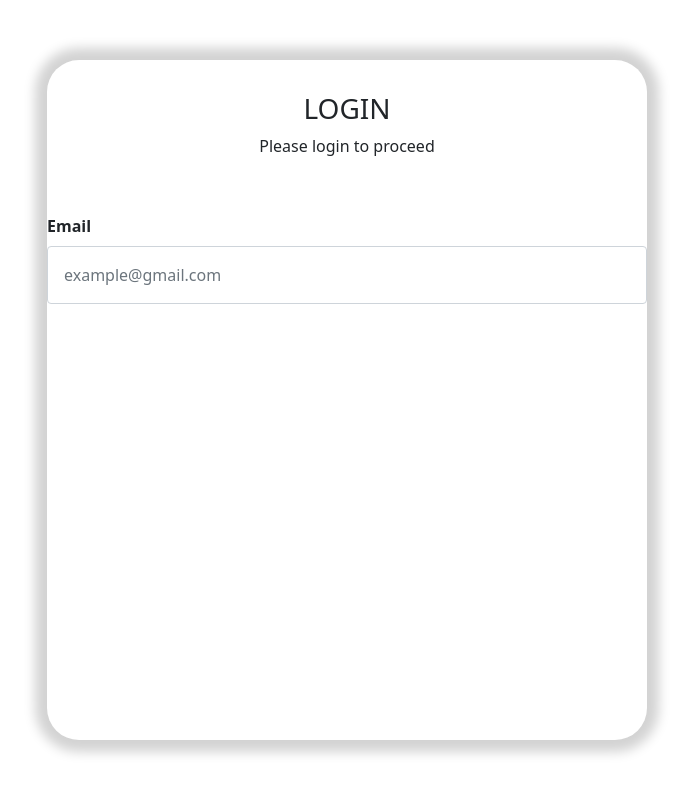
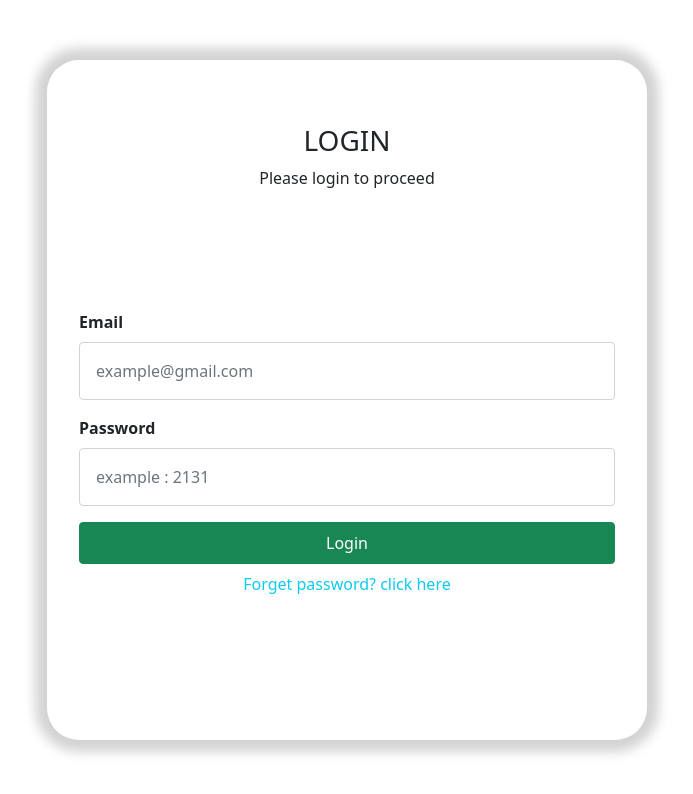
Before and after one commit to Zahin52/react-app-basic-temp, a React (Create React App) app: page / in a window 1280 px wide. Shown: the top 794 px of the page, without its empty margins (293-986 px from the left). Built offline with nearby package versions, Linux system fonts and the light colour scheme.

Commit message:
login page added

```diff
--- a/src/Components/Login/Login.css
+++ b/src/Components/Login/Login.css
@@ -10,11 +10,21 @@
 	background-color: white;
 	border-radius: 2rem;
 	box-shadow: 0px 0px 12px 12px #d3d3d3;
+	padding: 2rem;
+	display: flex;
+	flex-direction: column;
 }
 .login .login-form .login-form-head {
 	display: flex;
 	flex-direction: column;
 	align-items: center;
 	justify-content: center;
-	padding: 2rem;
+	padding-top: 2rem;
 }
+.login .login-form .login-form-body {
+	flex-grow: 1;
+	display: flex;
+	flex-direction: column;
+	/* align-items: center; */
+	justify-content: center;
+}
--- a/src/Components/Login/Login.js
+++ b/src/Components/Login/Login.js
@@ -7,8 +7,11 @@ export default function Login() {
 	const onBlur = (e) => {
 		const name = e.target.name;
 		const value = e.target.value;
+		console.log(name, value);
 		setLoginCred((prev) => {
-			return (prev.name = value);
+			const newData = { ...prev };
+			newData[name.toLowerCase()] = value;
+			return newData;
 		});
 	};
 	return (
@@ -18,12 +21,29 @@ export default function Login() {
 					<h3>LOGIN</h3>
 					<p>Please login to proceed</p>
 				</div>
-				<div>
+				<div className='login-form-body'>
 					<NormalInputs
+						type='text'
 						label={"Email"}
 						placeholder='example@gmail.com'
 						onBlur={onBlur}
 					/>
+					<NormalInputs
+						type='password'
+						label={"Password"}
+						placeholder='example : 2131'
+						onBlur={onBlur}
+					/>
+					<div className='d-flex justify-content-center my-2'>
+						<button className='btn btn-success w-100 py-2'>
+							Login
+						</button>
+					</div>
+					<p
+						className='text-info d-flex justify-content-center'
+						style={{ cursor: "pointer" }}>
+						Forget password? click here
+					</p>
 				</div>
 			</div>
 		</div>
--- a/src/Components/ModularComponents/Inputs/Inputs.js
+++ b/src/Components/ModularComponents/Inputs/Inputs.js
@@ -19,7 +19,7 @@ export function NormalInputs({
 	workFlowName,
 }) {
 	return (
-		<Form.Group className=' my-2' as={Col} md='' controlId=''>
+		<Form.Group className=' my-2' md='' controlId=''>
 			<Form.Label className={required ? "required" : ""}>
 				{label}
 			</Form.Label>
```
